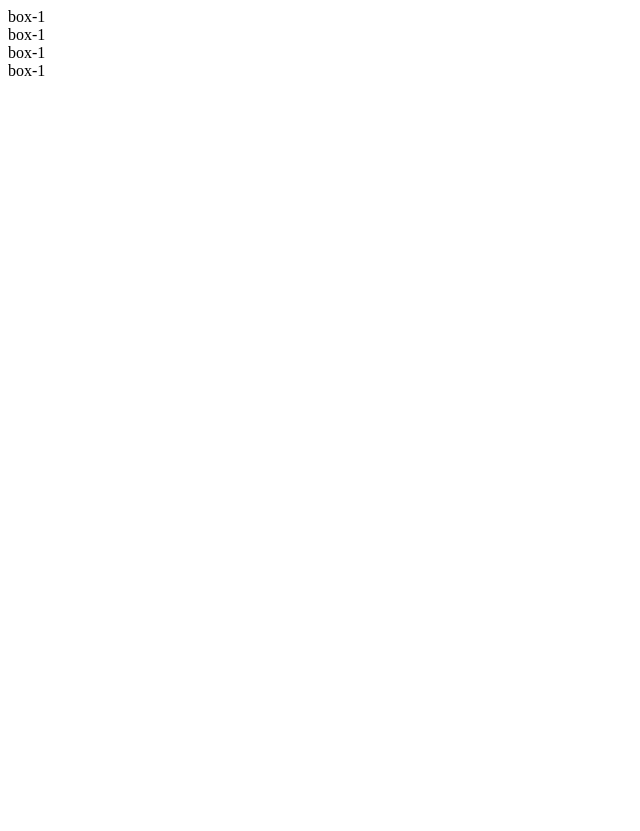
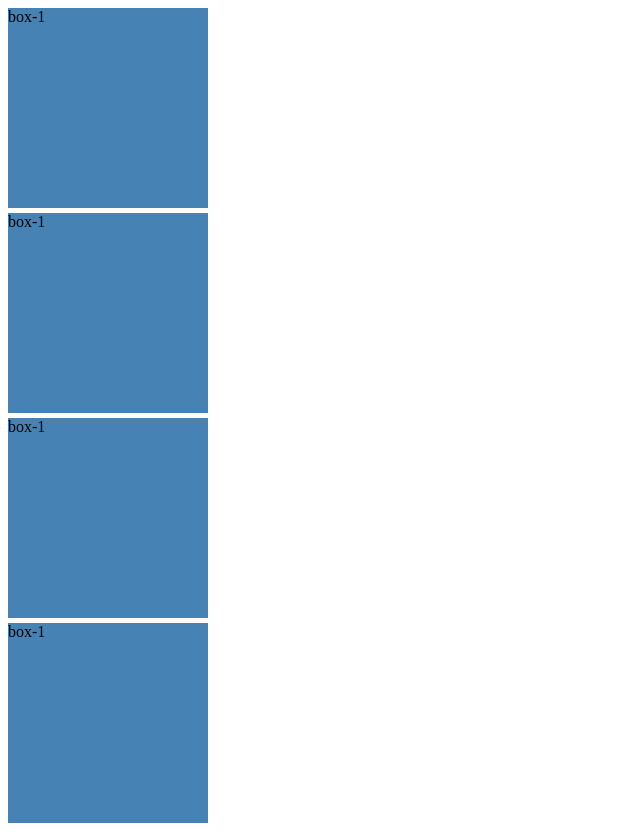
Before and after one commit to rar34/tranform-transition, a plain HTML site: page index.html in a window 1280 px wide. Shown: the whole page, without its empty margins (0-640 px from the left). Before the commit the page ends 800 px from the top, so only its background shows below. Drawn offline with Linux system fonts and the light colour scheme.

Commit message:
created style of transition and transformation

```diff
--- a/index.html
+++ b/index.html
@@ -4,6 +4,20 @@
     <meta charset="UTF-8">
     <meta name="viewport" content="width=device-width, initial-scale=1.0">
     <title>Transition and transformation</title>
+    <style>
+        .box{
+            height: 200px;
+            width: 200px;
+            background-color: steelblue;
+            margin-bottom: 5px;
+            transition: 2s ease-out;
+        }
+        .box:hover{
+            width: 500px;
+            /* transform: rotate(45deg); */
+            transform: translate(50px);
+        }
+    </style>
 </head>
 <body>
     <div class="box">box-1</div>
```
